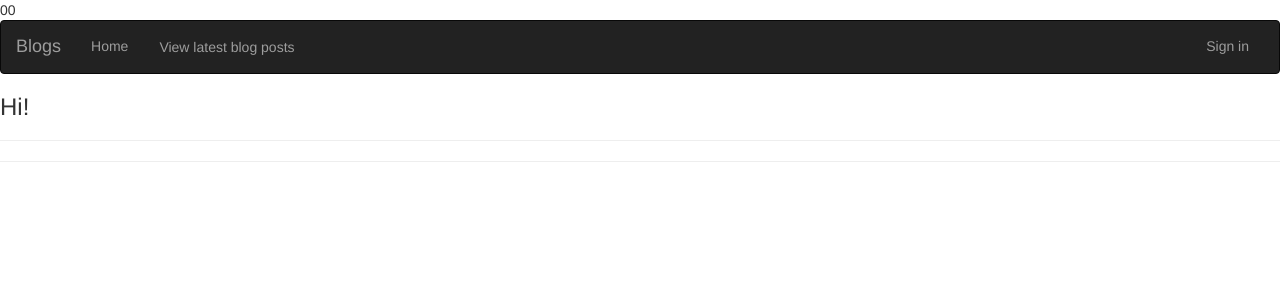
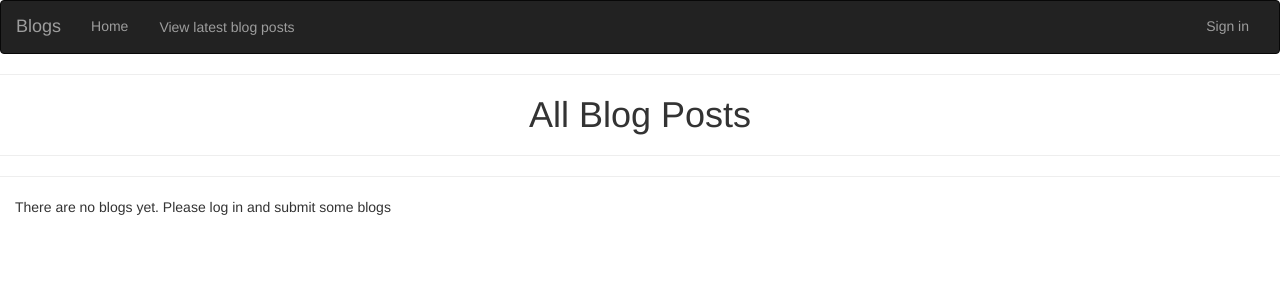
Before and after one commit to AbugaAroni/FlaskIPWeek4, a Flask app: template app/templates/index.html in a window 1280 px wide. Shown: the top 300 px of the page. Run offline with Flask 2, Linux system fonts and the light colour scheme; the template is opened without the code that fills it, so the values that code supplies are empty; some libraries are stand-ins or nearby versions.

Commit message:
add view all blog posts to main page

```diff
--- a/app/main/views.py
+++ b/app/main/views.py
@@ -12,7 +12,8 @@ def index():
     '''
     View root page function that returns the index page and its data
     '''
-    return render_template('index.html')
+    blogposts = Blogs.get_blogs()
+    return render_template('index.html', blogposts =blogposts)
 
 @main.route('/user/<uname>')
 def profile(uname):
--- a/app/templates/index.html
+++ b/app/templates/index.html
@@ -3,8 +3,27 @@
 
 <!-- Content block -->
 {% block content %}
-<!-- Display all pitches-->
-<h3>Hi!</h3>
+<!-- Display all blog posts-->
+<hr>
+<h1 style="text-align: center;">All Blog Posts</h1>
   <hr>  <hr>
+<!--Display pitches-->
+<div class="col-md-12">
+  {% if blogposts %}
+      {% for p in blogposts %}
+      <div class="col-md-6 col-lg-6 review-card" style="border-right: solid; border-left: solid padding: 2px; ">
+          <p><span style="font-weight: bold"> Title: </span> {{ p.blog_title }} </p>
+          <p> <span style="font-weight: bold"> Category: </span> {{p.blog_category}}  </p>
+          <p> </p>
+          <p style="font-weight: bold; font-style: underlined;"> Content: </p>
+          <p>  {{ p.blog_content }}</p>
+          <p> <a href="#"> View & add comments </a> </p>
+                <hr>
+      </div>
+      {% endfor %}
+  {%else%}
+  <p>There are no blogs yet. Please log in and submit some blogs</p>
+  {% endif %}
+</div>
 
 {% endblock%}
--- a/app/templates/navbar.html
+++ b/app/templates/navbar.html
@@ -1,4 +1,4 @@
-00<div class="navbar navbar-inverse" role="navigation">
+<div class="navbar navbar-inverse" role="navigation">
     <div class="container-fluid">
         <div class="navbar-header">
             <button type="button" class="navbar-toggle" data-toggle="collapse" data-target=".navbar-collapse">
--- a/notes.txt
+++ b/notes.txt
@@ -2,9 +2,9 @@
 sign up as writer or user
 writer or user class in model
 make profile to view blogs
-
 make blogs class
 make submit blogs page
+
 Make view fucntion for index.html
 
 Make view blogs in views
```
